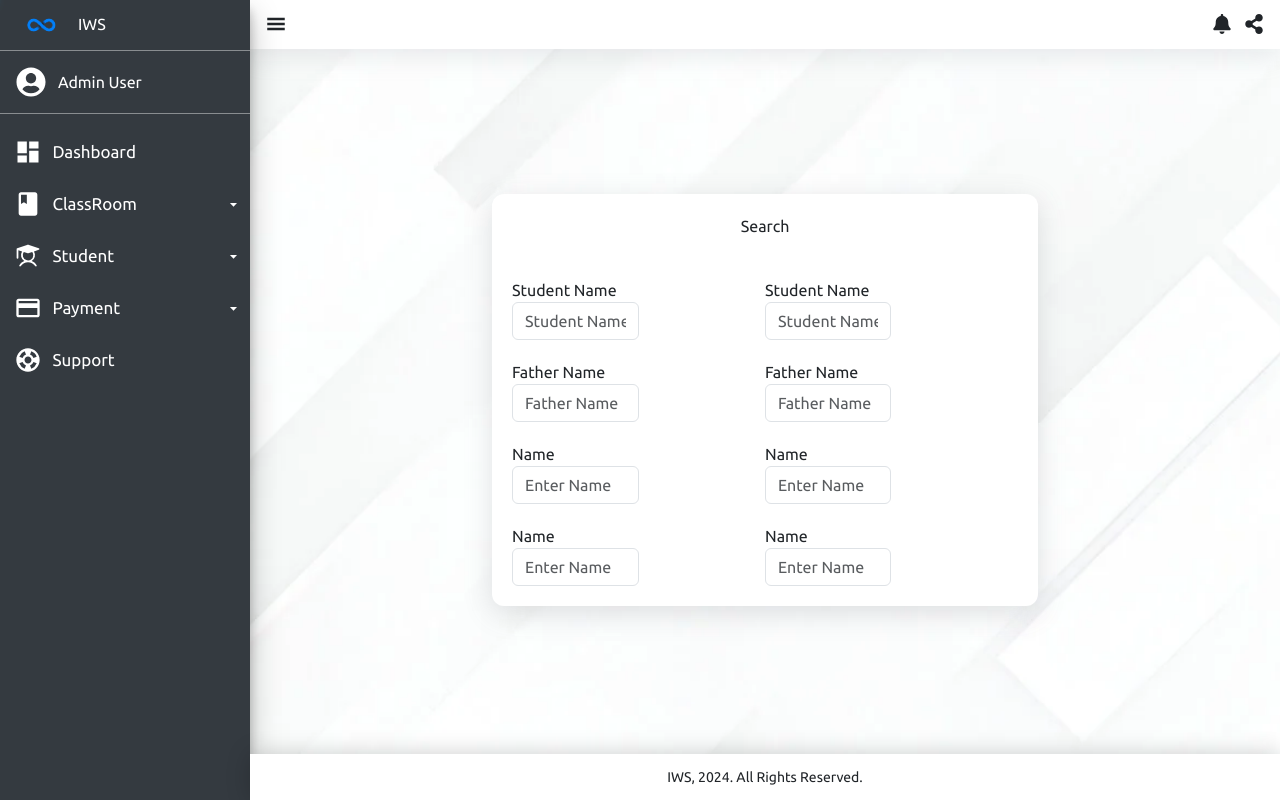
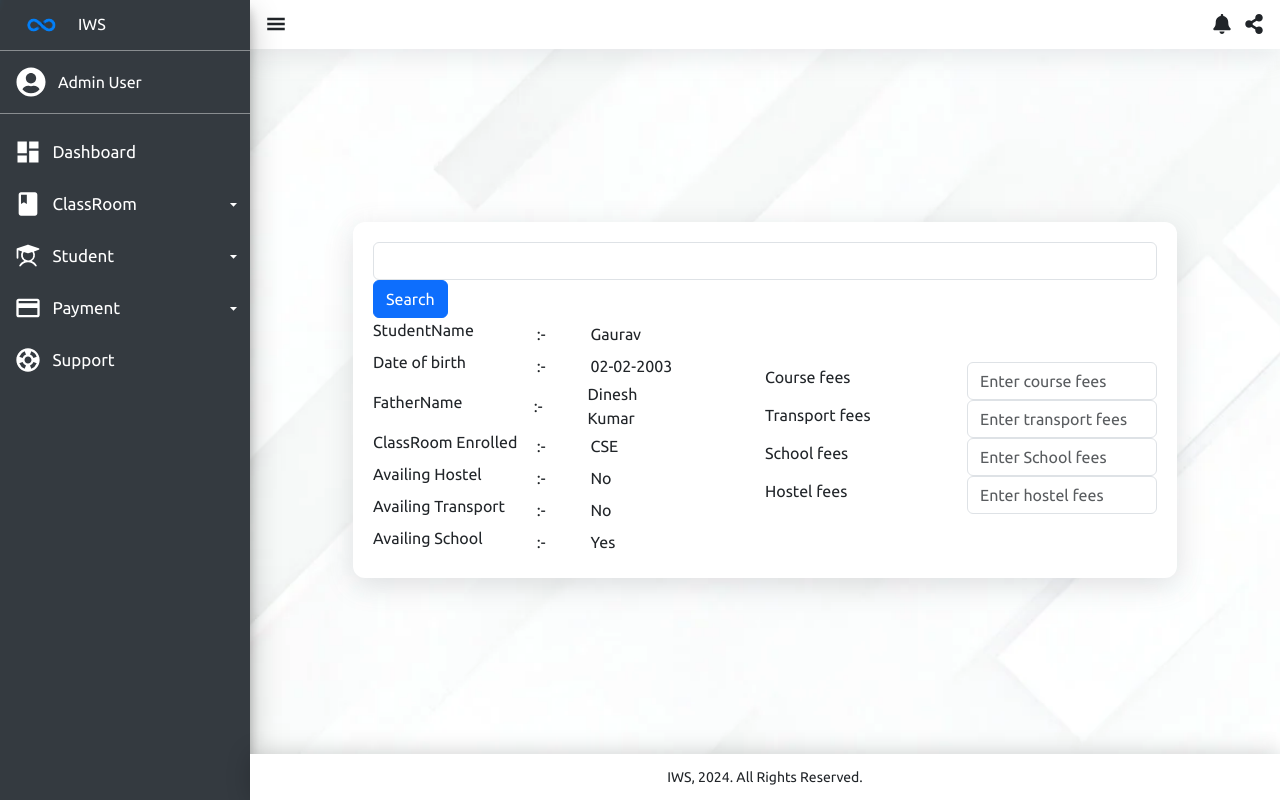
Before and after one commit to Gaurav-Jang/InstituteReactApp, a React (Vite) app: page /FeesPayment in a window 1280 px wide. Built offline with nearby package versions, Linux system fonts and the light colour scheme.

Commit message:
Fees Payment Ui --- half done

```diff
--- a/src/components/CSS/FeesPayment.css
+++ b/src/components/CSS/FeesPayment.css
@@ -15,7 +15,7 @@
 
 .container {
   border-radius: 4px;
-  width: 53% !important;
+  width: 80% !important;
   padding: 20px;
   border-radius: 12px;
   background-color: #ffffff;
@@ -30,3 +30,30 @@
   color: #ff0000;
   display: block;
 }
+.input-strip {
+  display: flex;
+  justify-content: space-between;
+  align-items: center;
+}
+.left-strip {
+  display: flex;
+  align-items: center;
+}
+.left-section {
+  width: 40%;
+}
+.right-section {
+  width: 50%;
+}
+.set-label {
+  width: 55%;
+  display: flex;
+  justify-content: space-between;
+  align-items: center;
+}
+.data {
+  margin-left: 45px;
+}
+.input-strip input {
+  width: 190px;
+}
--- a/src/components/Pages/FeesPayment/FeesPayment.jsx
+++ b/src/components/Pages/FeesPayment/FeesPayment.jsx
@@ -20,101 +20,106 @@ const FeesPayment = () => {
       >
         <div className="container">
           {/* search box */}
-          <div className="text-center">Search</div>
-
-          {/* data fields */}
-          <div className="flex mt-10">
-            {/* left */}
-            <div className="w-100">
-              <div className="col-md-6 space-y-5">
-                {/* student name */}
-                <div className="form-group">
-                  <label htmlFor="name">Student Name</label>
-                  <input
-                    type="text"
-                    className="form-control"
-                    id="name"
-                    placeholder="Student Name"
-                  />
+          <div>
+            <input className="form-control" type="search" name="search" />
+            <button className="btn btn-primary">Search</button>
           </div>
 
-                {/* father's name */}
-                <div className="form-group">
-                  <label htmlFor="name">Father Name</label>
-                  <input
-                    type="text"
-                    className="form-control"
-                    id="name"
-                    placeholder="Father Name"
-                  />
+          <div className="feesPayment d-flex justify-content-between align-items-center">
+            {/* left section */}
+            <div className="left-section">
+              {/* 1 */}
+              <div className="left-strip">
+                <div className="set-label">
+                  <label className="form-label">StudentName</label>
+                  <span>:-</span>
                 </div>
-
-                <div className="form-group">
-                  <label htmlFor="name">Name</label>
-                  <input
-                    type="text"
-                    className="form-control"
-                    id="name"
-                    placeholder="Enter Name"
-                  />
+                <span className="data">Gaurav</span>
               </div>
-
-                <div className="form-group">
-                  <label htmlFor="name">Name</label>
-                  <input
-                    type="text"
-                    className="form-control"
-                    id="name"
-                    placeholder="Enter Name"
-                  />
+              {/* 2 */}
+              <div className="left-strip">
+                <div className="set-label">
+                  <label className="form-label">Date of birth</label>
+                  <span>:-</span>
                 </div>
+                <span className="data">02-02-2003</span>
+              </div>
+              {/* 3  */}
+              <div className="left-strip">
+                <div className="set-label">
+                  <label className="form-label">FatherName</label>
+                  <span>:-</span>
+                </div>
+                <span className="data">Dinesh Kumar</span>
+              </div>
+              {/* 4 */}
+              <div className="left-strip">
+                <div className="set-label">
+                  <label className="form-label">ClassRoom Enrolled</label>
+                  <span>:-</span>
+                </div>
+                <span className="data">CSE</span>
+              </div>
+              {/* 5 */}
+              <div className="left-strip">
+                <div className="set-label">
+                  <label className="form-label">Availing Hostel</label>
+                  <span>:-</span>
+                </div>
+                <span className="data">No</span>
+              </div>
+              {/* 6 */}
+              <div className="left-strip">
+                <div className="set-label">
+                  <label className="form-label">Availing Transport</label>
+                  <span>:-</span>
+                </div>
+                <span className="data">No</span>
+              </div>
+              {/* 7 */}
+              <div className="left-strip">
+                <div className="set-label">
+                  <label className="form-label">Availing School</label>
+                  <span>:-</span>
+                </div>
+                <span className="data">Yes</span>
               </div>
             </div>
 
-            {/* right */}
-            <div className="w-100">
-              <div className="col-md-6 space-y-5">
-                {/* student name */}
-                <div className="form-group">
-                  <label htmlFor="name">Student Name</label>
+            {/* right section */}
+            <div className="right-section">
+              {/* 1 */}
+              <div className="input-strip">
+                <label className="form-label">Course fees</label>
                 <input
-                    type="text"
                   className="form-control"
-                    id="name"
-                    placeholder="Student Name"
+                  type="number"
+                  placeholder="Enter course fees"
                 />
               </div>
-
-                {/* father's name */}
-                <div className="form-group">
-                  <label htmlFor="name">Father Name</label>
+              <div className="input-strip">
+                <label className="form-label">Transport fees</label>
                 <input
-                    type="text"
                   className="form-control"
-                    id="name"
-                    placeholder="Father Name"
+                  type="number"
+                  placeholder="Enter transport fees"
                 />
               </div>
-
-                <div className="form-group">
-                  <label htmlFor="name">Name</label>
+              <div className="input-strip">
+                <label className="form-label">School fees</label>
                 <input
-                    type="text"
                   className="form-control"
-                    id="name"
-                    placeholder="Enter Name"
+                  type="number"
+                  placeholder="Enter School fees"
                 />
               </div>
-
-                <div className="form-group">
-                  <label htmlFor="name">Name</label>
+              <div className="input-strip">
+                <label className="form-label">Hostel fees</label>
                 <input
-                    type="text"
                   className="form-control"
-                    id="name"
-                    placeholder="Enter Name"
+                  type="number"
+                  placeholder="Enter hostel fees"
                 />
-                </div>
               </div>
             </div>
           </div>
```
Lines whose indentation alone changed are shown as unchanged.
